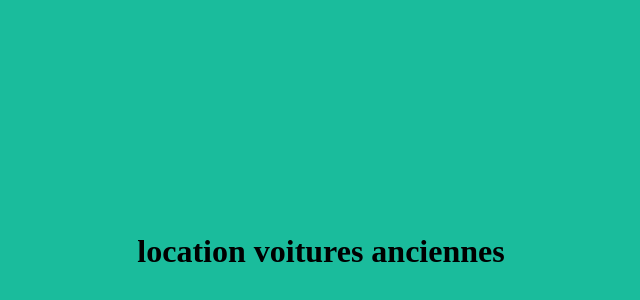
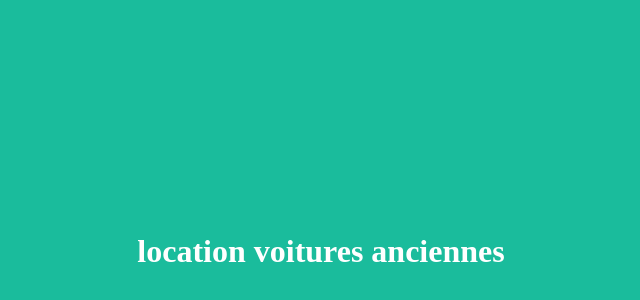
Before and after one commit to ismimajhoul/locationvoiture, a plain HTML site: page index.html in a window 1280 px wide. Shown: the part 28-328 px from the top of the page, without its empty margins (319-959 px from the left). Drawn offline with Linux system fonts and the light colour scheme.

Commit message:
modif couleur titre

```diff
--- a/index.html
+++ b/index.html
@@ -4,6 +4,6 @@
 		<title>This is title</title>
 	</header>
 	<body style="background-color:#1abc9c">
-		<h1 style="padding-top:20%; padding-bottom:20%; text-align:center;"> location voitures anciennes</h1>
+		<h1 style="padding-top:20%; padding-bottom:20%; text-align:center; color:#FFFFFF"> location voitures anciennes</h1>
 	</body>
 </html>
```
